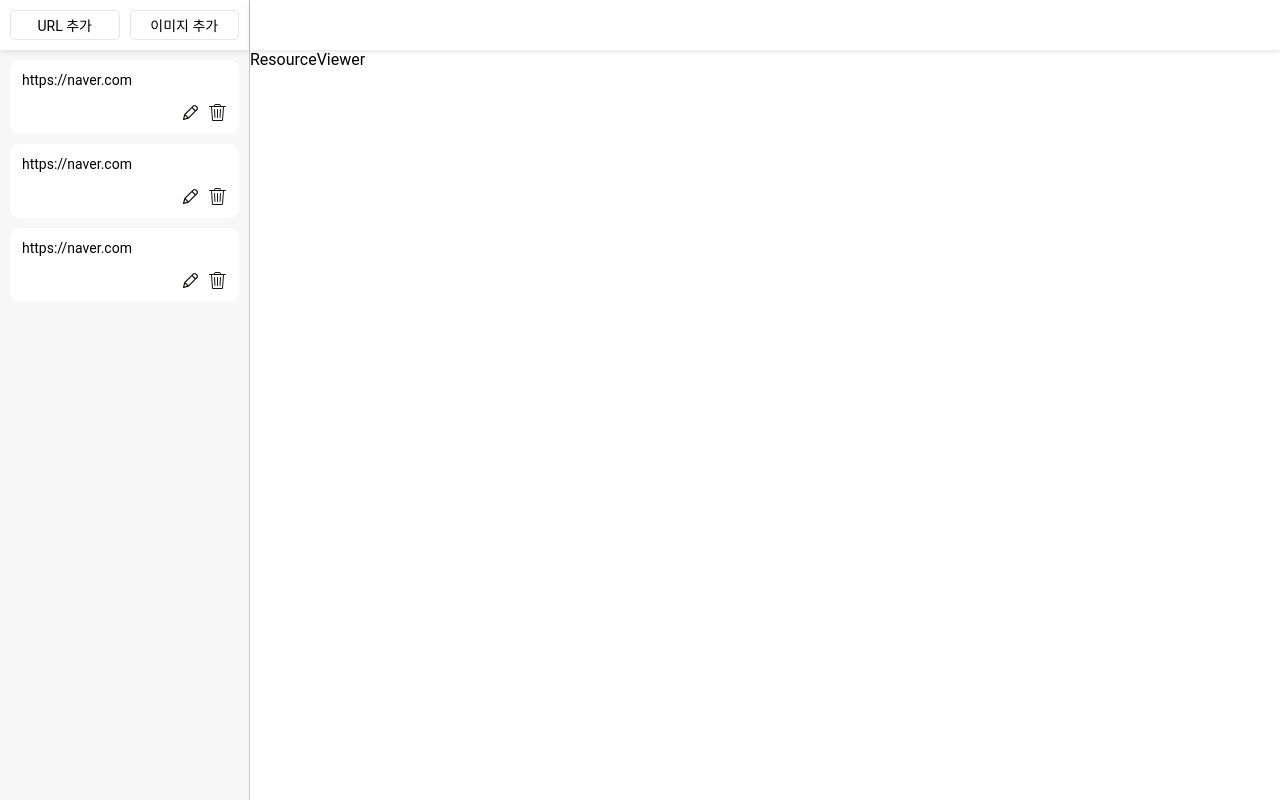
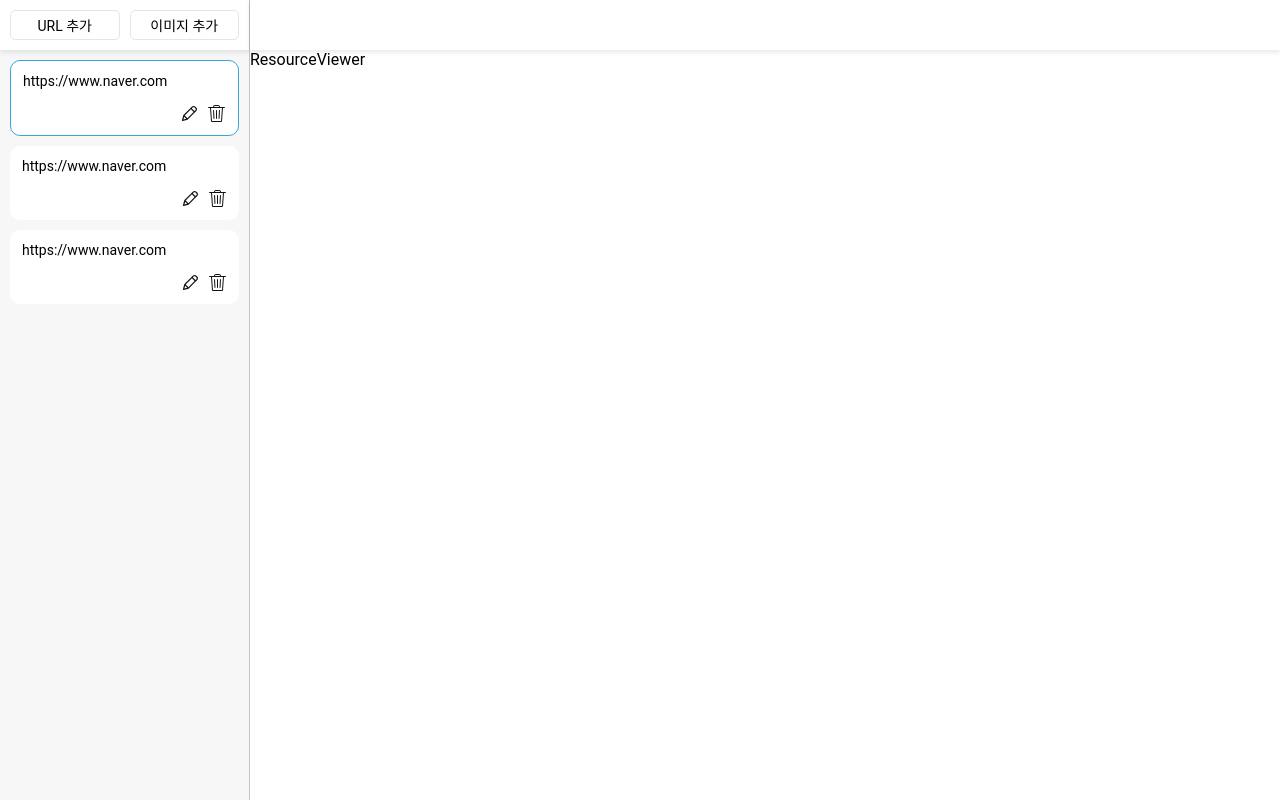
Before and after one commit to jiwonMe/typed-resource, a React (Vite) app: page / in a window 1280 px wide. Built offline with nearby package versions, Linux system fonts and the light colour scheme.

Commit message:
change: styled library

```diff
--- a/package.json
+++ b/package.json
@@ -10,10 +10,9 @@
     "preview": "vite preview"
   },
   "dependencies": {
-    "@emotion/react": "^11.11.1",
-    "@emotion/styled": "^11.11.0",
     "react": "^18.2.0",
     "react-dom": "^18.2.0",
+    "styled-components": "^6.1.1",
     "typed-design-system": "^0.0.228"
   },
   "devDependencies": {
--- a/src/components/ui/ActionButton.tsx
+++ b/src/components/ui/ActionButton.tsx
@@ -1,4 +1,4 @@
-import styled from '@emotion/styled';
+import styled from 'styled-components';
 // import { TypedIcon } from 'typed-design-system';
 
 interface ActionButtonProps extends React.HTMLAttributes<HTMLButtonElement> {
--- a/src/components/ui/Button.tsx
+++ b/src/components/ui/Button.tsx
@@ -1,4 +1,4 @@
-import styled from '@emotion/styled';
+import styled from 'styled-components';
 import { Body } from '../../designsystem/Typography';
 
 interface ButtonProps extends React.HTMLAttributes<HTMLButtonElement> {}
--- a/src/components/ui/ResourceCard.tsx
+++ b/src/components/ui/ResourceCard.tsx
@@ -1,13 +1,22 @@
-import styled from '@emotion/styled';
+import styled, { css } from 'styled-components';
 import { Body } from '../../designsystem/Typography';
 import ActionButton from './ActionButton';
 import editIcon from '../../assets/icon/edit-small.svg';
 import trashIcon from '../../assets/icon/trash-small.svg';
 
-const ResourceCard = () => {
+interface ResourceCardProps extends React.HTMLAttributes<HTMLDivElement> {
+  resourceType: 'url' | 'image';
+  resource: string;
+
+  selected?: boolean;
+}
+
+const ResourceCard = (props: ResourceCardProps) => {
   return (
-    <ResourceCardLayout>
-      <Body>https://naver.com</Body>
+    <ResourceCardLayout
+      selected={props.selected}
+    >
+      <Body>{props.resource || 'untitled'}</Body>
       <ActionButtonWrapper>
         <ActionButton icon={editIcon} />
         <ActionButton icon={trashIcon} />
@@ -18,7 +27,9 @@
 
 export default ResourceCard
 
-const ResourceCardLayout = styled.div`
+const ResourceCardLayout = styled.div<{
+  selected?: boolean;
+}>`
   display: flex;
   flex-direction: column;
   padding: 12px;
@@ -27,6 +38,12 @@
 
   border-radius: 10px;
   background: var(--gray-gray-100, #FFF);
+
+  ${props => props.selected && css`
+    border-radius: 10px;
+    border: 1px solid var(--system-blue-50, #38A5E1);
+    background: var(--gray-gray-100, #FFF);
+  `}
 `
 
 const ActionButtonWrapper = styled.div`
--- a/src/components/ui/ResourcePanel.tsx
+++ b/src/components/ui/ResourcePanel.tsx
@@ -1,4 +1,4 @@
-import styled from '@emotion/styled';
+import styled from 'styled-components';
 import Button from './Button';
 import TopBar from './TopBar';
 import ResourceCard from './ResourceCard';
@@ -11,9 +11,19 @@
         <Button>이미지 추가</Button>
       </ResourcePanelHeader>
       <ResourceCardContainer>
-        <ResourceCard />
-        <ResourceCard />
-        <ResourceCard />
+        <ResourceCard
+          resourceType="url"
+          resource="https://www.naver.com"
+          selected
+        />
+        <ResourceCard
+          resourceType="image"
+          resource="https://www.naver.com"
+        />
+        <ResourceCard
+          resourceType="url"
+          resource="https://www.naver.com"
+        />
       </ResourceCardContainer>
     </ResourcePanelLayout>
   )
--- a/src/components/ui/ResourceViewer.tsx
+++ b/src/components/ui/ResourceViewer.tsx
@@ -1,4 +1,4 @@
-import styled from '@emotion/styled';
+import styled from 'styled-components';
 import TopBar from './TopBar';
 
 const ResourceViewer = () => {
--- a/src/components/ui/TopBar.tsx
+++ b/src/components/ui/TopBar.tsx
@@ -1,4 +1,4 @@
-import styled from '@emotion/styled';
+import styled from 'styled-components';
 
 interface TopBarProps extends React.HTMLAttributes<HTMLDivElement> {}
 
--- a/src/components/ui/View.tsx
+++ b/src/components/ui/View.tsx
@@ -1,4 +1,4 @@
-import styled from '@emotion/styled';
+import styled from 'styled-components';
 
 interface ViewProps extends React.HTMLAttributes<HTMLDivElement> {}
 
--- a/src/designsystem/Typography.tsx
+++ b/src/designsystem/Typography.tsx
@@ -1,4 +1,4 @@
-import styled from '@emotion/styled';
+import styled from 'styled-components';
 
 export const Body = styled.div`
   font-size: 0.875rem;
--- a/src/pages/ResourcePage.tsx
+++ b/src/pages/ResourcePage.tsx
@@ -1,4 +1,4 @@
-import styled from '@emotion/styled';
+import styled from 'styled-components';
 import ResourcePanel from '../components/ui/ResourcePanel';
 import ResourceViewer from '../components/ui/ResourceViewer';
 
```
Also changed, not shown: 1 other file (tests, documents, lock files or other folders).
